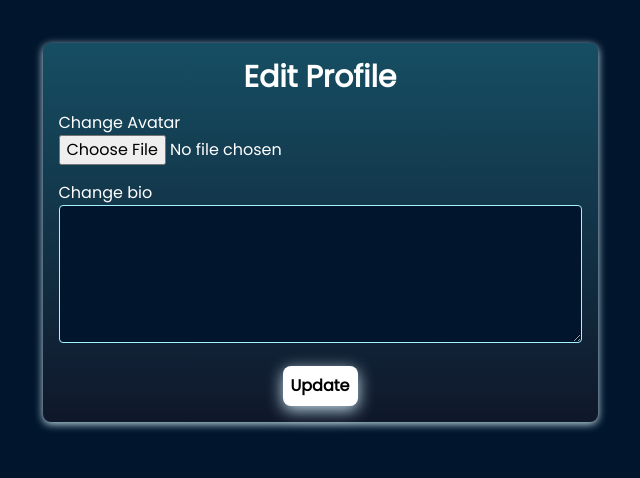
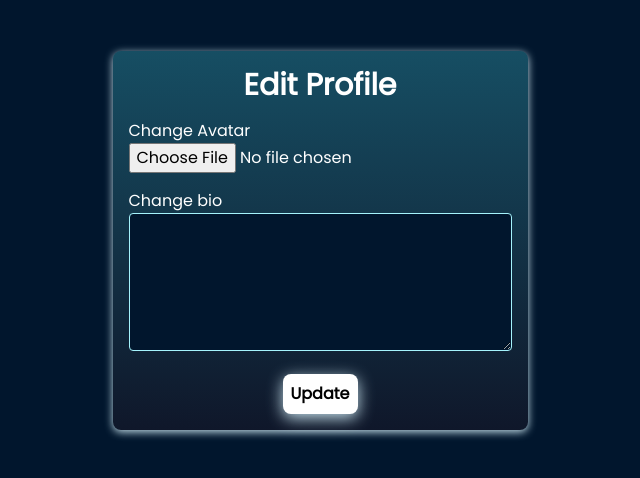
Before and after one commit to LyzanderAndrylie/ristek-oprec-medSOS, a Django app: a page that uses authentication_feature/templates/edit-profile.html in a window 1280 px wide. Shown: the part 82-560 px from the top of the page, without its empty margins (320-960 px from the left). Run offline with Django 4.2, Linux system fonts and the light colour scheme; the visitor is signed in with stand-in values (Sample User, id 1); some libraries are stand-ins or nearby versions.

Commit message:
Fix style

```diff
--- a/authentication_feature/forms.py
+++ b/authentication_feature/forms.py
@@ -6,9 +6,9 @@ from .models import Profile
 
 class UpdateProfileForm(forms.ModelForm):
     avatar = forms.ImageField(widget=forms.FileInput(
-        attrs={'class': ''}))
+        attrs={'class': 'w-[240px]'}))
     bio = forms.CharField(widget=forms.Textarea(
-        attrs={'class': 'bg-primary-color text-white border-cyan-200 rounded p-2', 'rows': 5, 'cols':35}))
+        attrs={'class': 'bg-primary-color text-white border-cyan-200 rounded p-2', 'rows': 5, 'cols':25}))
 
     class Meta:
         model = Profile
--- a/authentication_feature/templates/edit-profile.html
+++ b/authentication_feature/templates/edit-profile.html
@@ -8,12 +8,12 @@
 
 {% block content %}
 <div id="edit-profile" class="flex justify-center items-center min-h-[60vh] p-8">
-    <form id="edit-profile-form" method="post" class="p-4 bg-gradient-to-b from-cyan-900 to-slate-900 rounded-lg mb-4 min-h-[150px] drop-shadow-[0_2px_4px_#C5E0EB]"
+    <form id="edit-profile-form" method="post" class="m-2 flex flex-col p-4 bg-gradient-to-b from-cyan-900 to-slate-900 rounded-lg mb-4 min-h-[150px] drop-shadow-[0_2px_4px_#C5E0EB]"
         data-posturl="{% url 'authentication_feature:update_profile_ajax' username=user.username %}"
         data-redirecturl="{% url 'authentication_feature:profile_page' username=user.username %}">
         {% csrf_token %}
         <div class="mb-4 text-center text-3xl font-bold">Edit Profile</div>
-        <div class="avatar mb-4 w-[300px]">
+        <div class="avatar mb-4">
             <label for="username">Change Avatar</label><br>
             {{ update_profile_form.avatar }}
         </div>
--- a/information/static/information/script.js
+++ b/information/static/information/script.js
@@ -61,7 +61,7 @@ async function addTweetPost(tweet) {
                             ${userData.username}
                         </a>
                     </div>
-                    <div class="date mr-auto text-sm text-slate-300">${day}-${month}-${year} ${(tweet.modified) ? "(edited)" : ""}</div>
+                    <div class="date mr-auto text-sm text-slate-300">${day}-${month}-${year} ${(String(tweet.modified) === "true") ? "(edited)" : ""}</div>
                 </div>
                 ${(!tweet.is_public) ? `
                         <div class="mb-4 bg-green-500 py-0.5 px-1 w-fit rounded-lg">Close Friend</div>
```
Also changed, not shown: information/templates/index.html (+4 -4 lines), theme/static/css/dist/styles.css.
